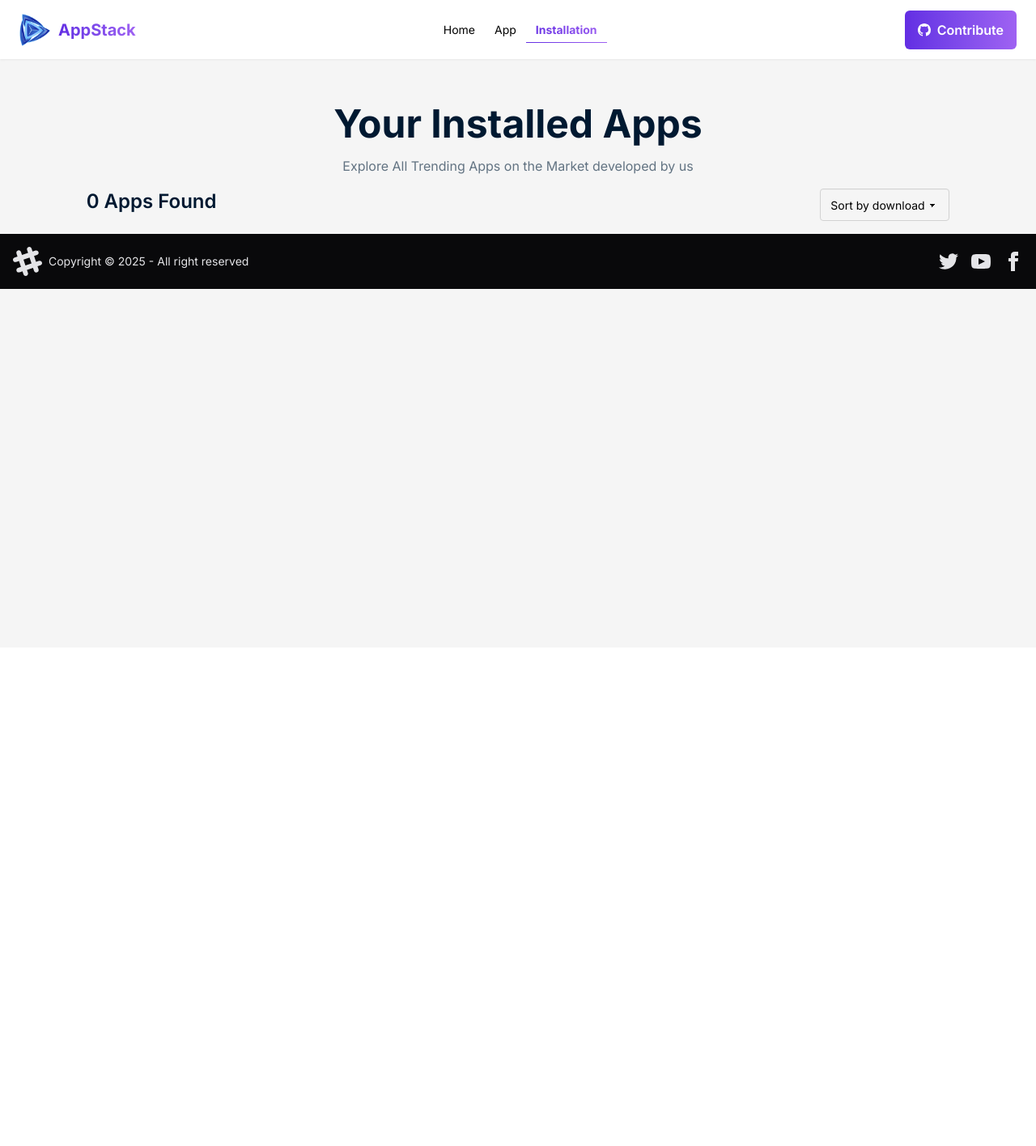
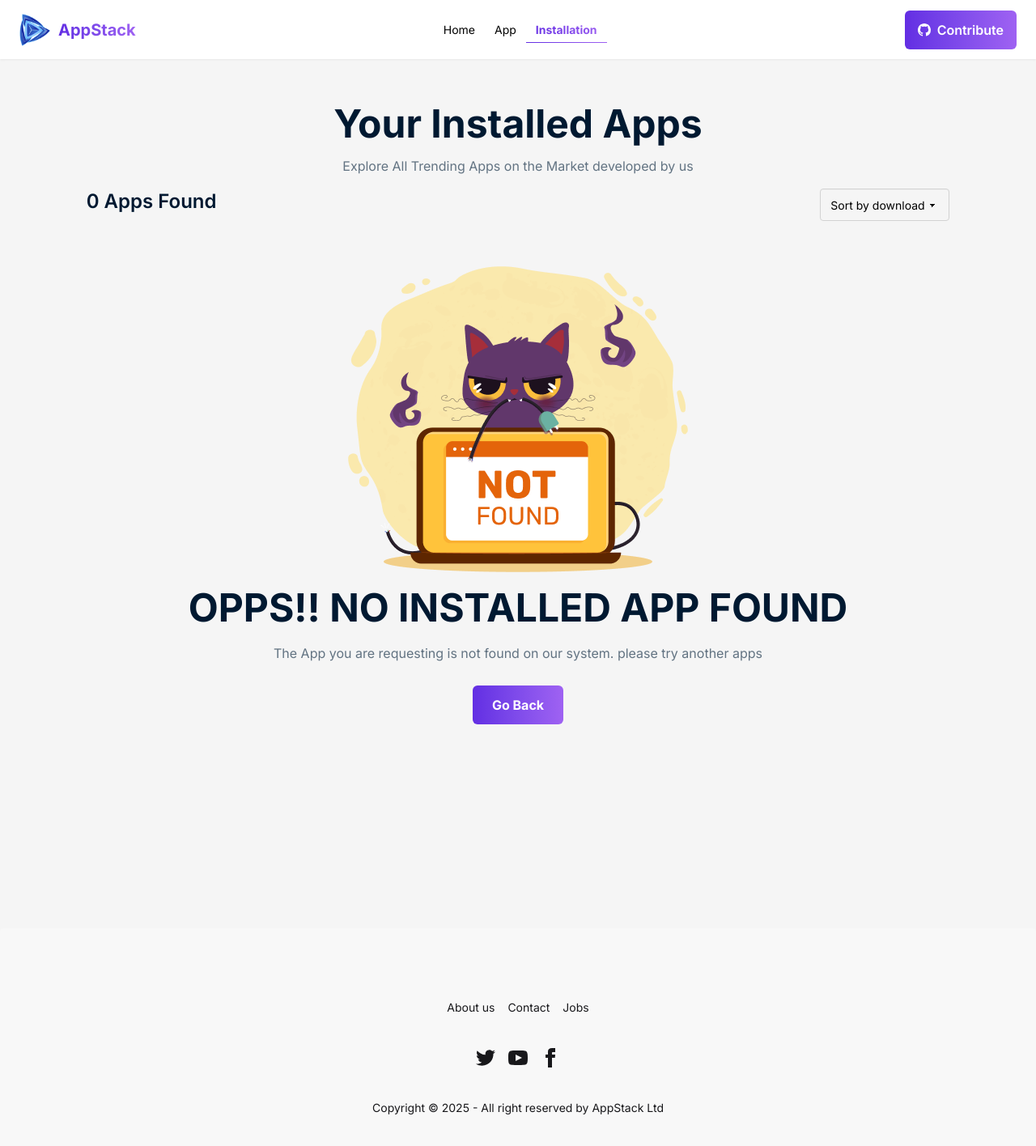
Before and after one commit to Riad-Zz/AppStack, a React (Vite) app: page /installed in a window 1280 px wide. Shown: the top 1416 px of the page at 81% size. Before the commit the page ends 800 px from the top, so only its background shows below. Built offline with nearby package versions, Linux system fonts and the light colour scheme.

Commit message:
Footer Section and Error Page Added

```diff
--- /dev/null
+++ b/src/Components/ErrorPage/ErrorPage.jsx
@@ -0,0 +1,28 @@
+import React from 'react';
+import { Link, useNavigate } from 'react-router';
+import ErrorImage from '../../assets/error-404.png'
+
+const ErrorPage = () => {
+    const navigate = useNavigate();
+    return (
+        <div className='min-h-screen bg-white '>
+            <div className='pt-10 flex flex-col items-center justify-center max-w-11/12 mx-auto'>
+                <div className='flex justify-center'>
+                    <img src={ErrorImage} alt="No App Found Message"  />
+                </div>
+                <div>
+                    <p className='text-[#001931] font-bold text-5xl my-4 text-center'>OPPS!! APP NOT FOUND</p>
+                <p className='text-[#627382] text-center'>The App you are requesting is not found on our system.  please try another apps</p>
+                <div className='flex justify-center'>
+
+                    <button onClick={() => navigate(-1)} className='bg-linear-to-r from-[#632EE3] to-[#9F62F2]  text-white py-3 px-6 rounded-md my-7 font-bold cursor-pointer'>Go Back</button>
+
+                </div>
+                </div>
+
+            </div>
+        </div>
+    );
+};
+
+export default ErrorPage;
--- a/src/Components/Footer/Footer.jsx
+++ b/src/Components/Footer/Footer.jsx
@@ -2,23 +2,15 @@ import React from 'react';
 
 const Footer = () => {
     return (
-        <div>
-            <footer className="footer sm:footer-horizontal bg-neutral text-neutral-content items-center p-4">
-                <aside className="grid-flow-col items-center">
-                    <svg
-                        width="36"
-                        height="36"
-                        viewBox="0 0 24 24"
-                        xmlns="http://www.w3.org/2000/svg"
-                        fillRule="evenodd"
-                        clipRule="evenodd"
-                        className="fill-current">
-                        <path
-                            d="M22.672 15.226l-2.432.811.841 2.515c.33 1.019-.209 2.127-1.23 2.456-1.15.325-2.148-.321-2.463-1.226l-.84-2.518-5.013 1.677.84 2.517c.391 1.203-.434 2.542-1.831 2.542-.88 0-1.601-.564-1.86-1.314l-.842-2.516-2.431.809c-1.135.328-2.145-.317-2.463-1.229-.329-1.018.211-2.127 1.231-2.456l2.432-.809-1.621-4.823-2.432.808c-1.355.384-2.558-.59-2.558-1.839 0-.817.509-1.582 1.327-1.846l2.433-.809-.842-2.515c-.33-1.02.211-2.129 1.232-2.458 1.02-.329 2.13.209 2.461 1.229l.842 2.515 5.011-1.677-.839-2.517c-.403-1.238.484-2.553 1.843-2.553.819 0 1.585.509 1.85 1.326l.841 2.517 2.431-.81c1.02-.33 2.131.211 2.461 1.229.332 1.018-.21 2.126-1.23 2.456l-2.433.809 1.622 4.823 2.433-.809c1.242-.401 2.557.484 2.557 1.838 0 .819-.51 1.583-1.328 1.847m-8.992-6.428l-5.01 1.675 1.619 4.828 5.011-1.674-1.62-4.829z"></path>
-                    </svg>
-                    <p>Copyright © {new Date().getFullYear()} - All right reserved</p>
-                </aside>
-                <nav className="grid-flow-col gap-4 md:place-self-center md:justify-self-end">
+        <div className='mt-20 md:mt-56'>
+            <footer className="footer footer-horizontal footer-center bg-base-200 text-base-content rounded p-10 mt-20 py-10 md:py-22">
+                <nav className="grid grid-flow-col gap-4">
+                    <a className="link link-hover">About us</a>
+                    <a className="link link-hover">Contact</a>
+                    <a className="link link-hover">Jobs</a>
+                </nav>
+                <nav>
+                    <div className="grid grid-flow-col gap-4">
                         <a>
                             <svg
                                 xmlns="http://www.w3.org/2000/svg"
@@ -52,7 +44,11 @@ const Footer = () => {
                                     d="M9 8h-3v4h3v12h5v-12h3.642l.358-4h-4v-1.667c0-.955.192-1.333 1.115-1.333h2.885v-5h-3.808c-3.596 0-5.192 1.583-5.192 4.615v3.385z"></path>
                             </svg>
                         </a>
+                    </div>
                 </nav>
+                <aside>
+                    <p>Copyright © {new Date().getFullYear()} - All right reserved by AppStack Ltd</p>
+                </aside>
             </footer>
         </div>
     );
--- /dev/null
+++ b/src/Components/NoInstalledApp/NoInstalledApp.jsx
@@ -0,0 +1,26 @@
+import React from 'react';
+import ErrorImage from '../../assets/App-Error.png'
+import { Link, useNavigate } from 'react-router';
+
+const NoInstalledApp = () => {
+    const navigate = useNavigate();
+    return (
+        <div className='mt-14 max-w-full mx-auto text-center flex flex-col items-center justify-center'>
+            <div>
+                <img src={ErrorImage} alt="No App Found Message" className='object-cover' />
+            </div>
+            <div>
+                <p className='text-[#001931] font-bold text-5xl my-5'>OPPS!! NO INSTALLED APP FOUND</p>
+                <p className='text-[#627382]'>The App you are requesting is not found on our system.  please try another apps</p>
+                <div className='flex justify-center'>
+
+                    <button onClick={() => navigate(-1)} className='bg-linear-to-r from-[#632EE3] to-[#9F62F2]  text-white py-3 px-6 rounded-md my-7 font-bold cursor-pointer'>Go Back</button>
+
+                </div>
+            </div>
+
+        </div>
+    );
+};
+
+export default NoInstalledApp;
--- a/src/Pages/InstalledApps/InstalleApps.jsx
+++ b/src/Pages/InstalledApps/InstalleApps.jsx
@@ -3,6 +3,7 @@ import InstallAppCard from './InstallAppCard';
 import { useLoaderData, useOutletContext } from 'react-router';
 import { getInstalled, removedInstalled } from '../../Utils/Utils';
 import { toast } from 'react-toastify';
+import NoInstalledApp from '../../Components/NoInstalledApp/NoInstalledApp';
 
 const InstalleApps = () => {
     const allApp = useLoaderData();
@@ -77,7 +78,7 @@ const InstalleApps = () => {
             <InstalledAppsCard></InstalledAppsCard> */}
                 {
                     // allInstalled.map(app => <InstalledAppsCard key={app.id} app={app}></InstalledAppsCard>)
-                    allInstalled.map(app => <InstallAppCard key={app.id} app={app} handleUnistall={handleUnistall}></InstallAppCard>)
+                    (allInstalled.length ===0)? <NoInstalledApp></NoInstalledApp> : allInstalled.map(app => <InstallAppCard key={app.id} app={app} handleUnistall={handleUnistall}></InstallAppCard>)
                 }
                 {/* <InstallAppCard></InstallAppCard>
             <InstallAppCard></InstallAppCard> */}
--- a/src/Pages/Root/Root.jsx
+++ b/src/Pages/Root/Root.jsx
@@ -3,7 +3,7 @@ import Navbar from '../../Components/Navbar/Navbar';
 import { Outlet, useNavigation } from 'react-router';
 import { HashLoader } from 'react-spinners';
 import Footer from '../../Components/Footer/Footer';
-import { ToastContainer, toast } from 'react-toastify';
+import { ToastContainer} from 'react-toastify';
 
 const Root = () => {
     const naviagtion = useNavigation();
--- a/src/Routes/Routes.jsx
+++ b/src/Routes/Routes.jsx
@@ -4,6 +4,7 @@ import Home from '../Pages/Home/Home'
 import AllApps from '../Pages/AllApps/AllApps'
 import AppDetails from '../Components/AppDetails/AppDetails'
 import InstalleApps from '../Pages/InstalledApps/InstalleApps'
+import ErrorPage from '../Components/ErrorPage/ErrorPage'
 
 
 export const router = createBrowserRouter([
@@ -17,5 +18,9 @@ export const router = createBrowserRouter([
       {path : 'details/:title' ,loader :()=>fetch('/allApps.json') , Component : AppDetails},
       {path : 'installed' , loader :()=>fetch('/allApps.json'),Component:InstalleApps}
     ]
+  },
+  {
+    path : "*",
+    Component : ErrorPage
   }
 ])
```
Lines whose indentation alone changed are shown as unchanged.
